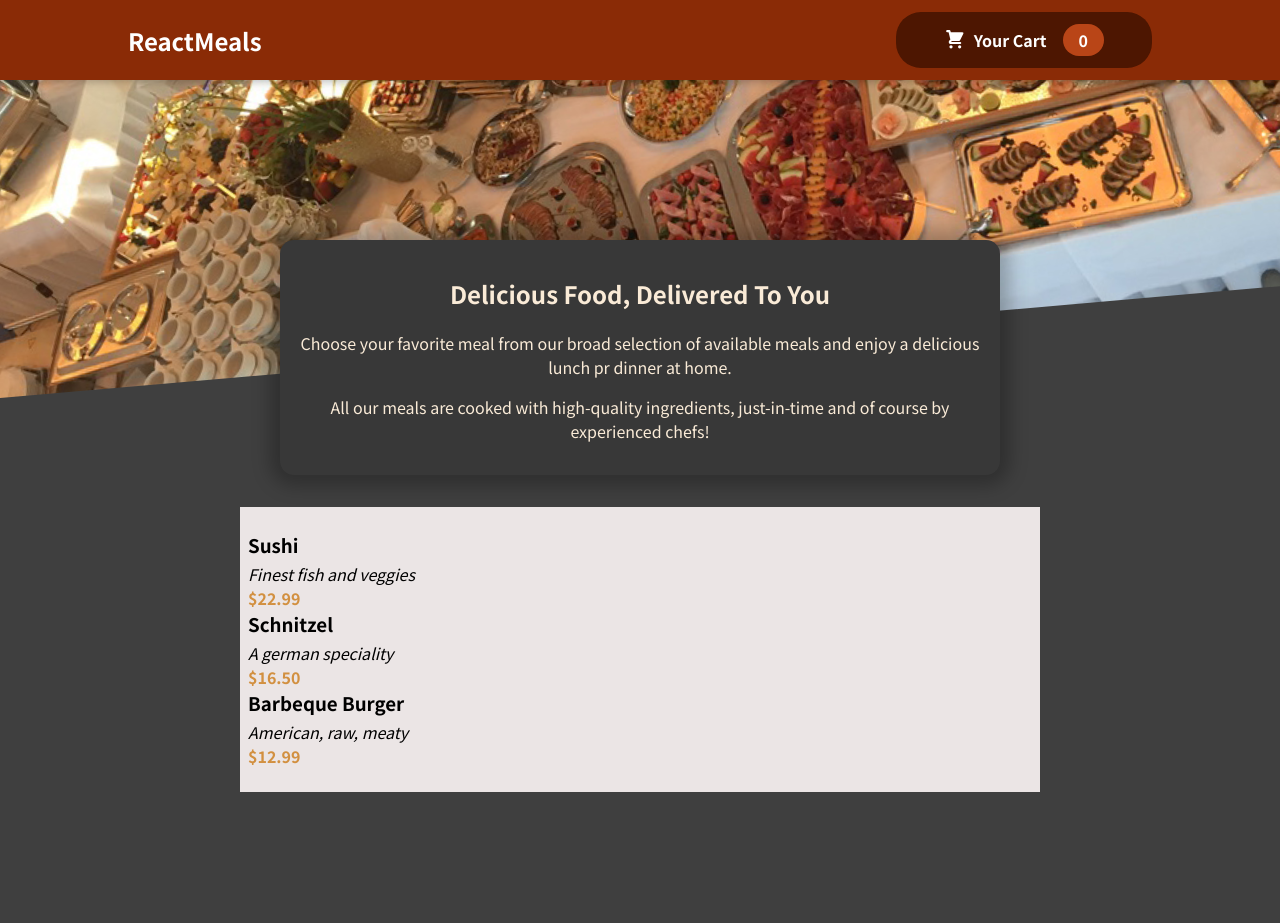
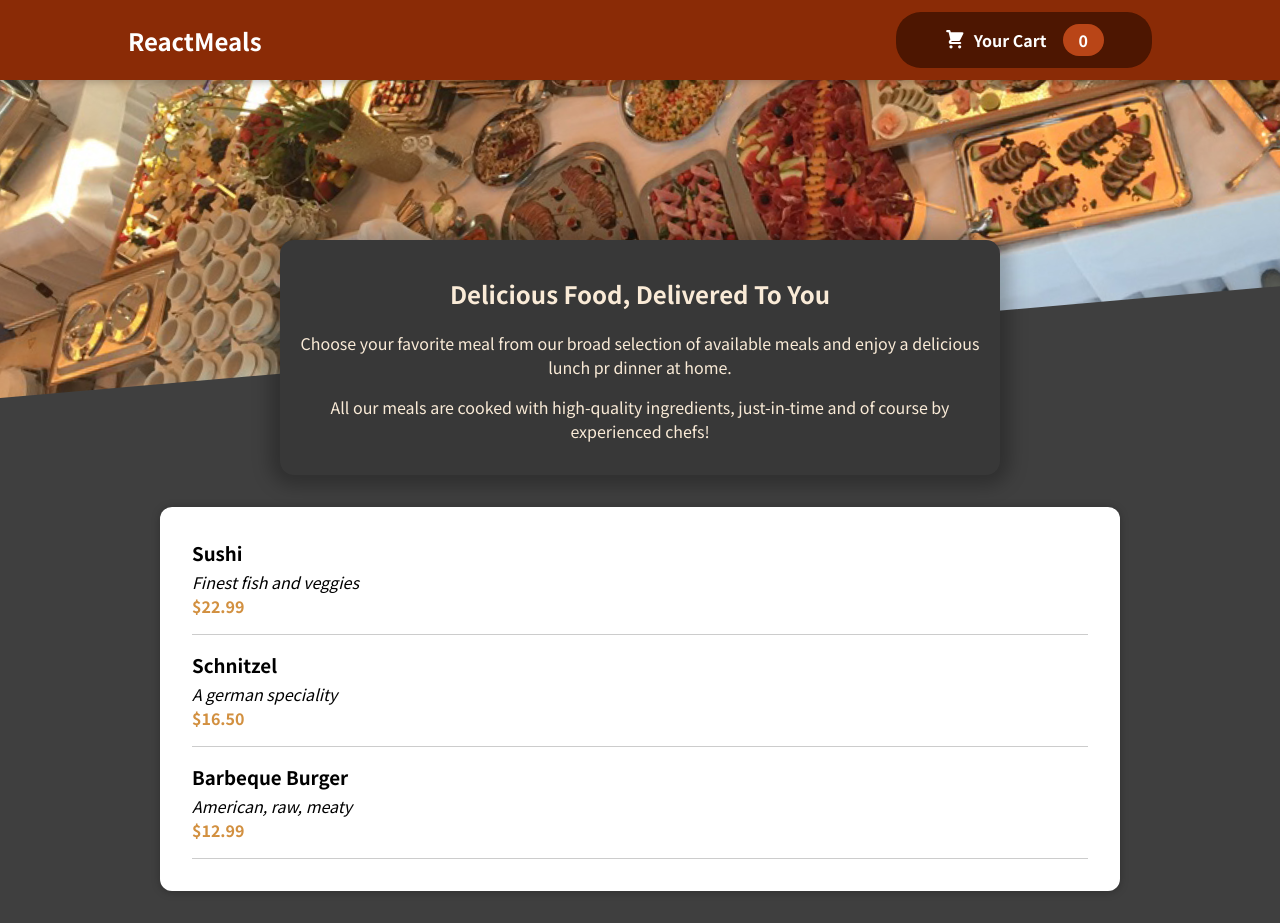
Before and after one commit to harshitaM29/restaurant-app, a React (Create React App) app: page / in a window 1280 px wide. Before the commit the page ends 824 px from the top, so only its background shows below. Built offline with nearby package versions, Linux system fonts and the light colour scheme.

Commit message:
fixed some changes according to trainer

```diff
--- a/src/App.js
+++ b/src/App.js
@@ -1,29 +1,14 @@
 import Header from "./components/Layout/Header";
 import MealsSummary from "./components/Meals/MealsSummary";
-import MealList from "./components/Meals/MealList";
+import Meals from "./components/Meals/Meals";
 function App() {
-  const DUMMY_MEALS = [
-    {
-        mealName:'Sushi',
-        mealDescription:'Finest fish and veggies',
-        mealPrice:'$22.99'
-    },
-    {
-      mealName:'Schnitzel',
-      mealDescription:'A german speciality',
-      mealPrice:'$16.50'
-  },
-  {
-    mealName:'Barbeque Burger',
-    mealDescription:'American, raw, meaty',
-    mealPrice:'$12.99'
-}
-  ]
+
   return (
     <div>
       <Header />
-      <MealsSummary />
-      <MealList meals={DUMMY_MEALS} />
+      <main>
+        <Meals />
+      </main>
     </div>
   );
 }
--- /dev/null
+++ b/src/components/Meals/MealItem.js
@@ -0,0 +1,19 @@
+import classes from './MealItem.module.css';
+
+const MealItem = (props) => {
+    console.log(props);
+    //const price = `$${props.price.toFixed(2)}`;
+
+    return (
+        <li  className={classes.meal}>
+            <div>
+
+                <h3>{props.name}</h3>
+                <div className={classes.description}>{props.des}</div>
+                <div className={classes.price}>{props.price}</div>
+            </div>
+        </li>
+    )
+}
+
+export default MealItem;
--- /dev/null
+++ b/src/components/Meals/MealItem.module.css
@@ -0,0 +1,19 @@
+.meal {
+    display: flex;
+    justify-content: space-between;
+    margin: 1rem;
+    padding-bottom: 1rem;
+    border-bottom: 1px solid #ccc;
+}
+
+.meal h3 {
+    margin: 0 0 0.25rem 0;
+     }
+ .description {
+     font-style: italic;
+ }
+ .price {
+     color: #d29040;
+     font-weight: bold;
+
+ }
--- a/src/components/Meals/MealList.js
+++ b/src/components/Meals/MealList.js
@@ -1,20 +1,41 @@
 import classes from './MealList.module.css';
 import Card from '../UI/Card';
-
+import MealItem from './MealItem';
+const DUMMY_MEALS = [
+    {
+        id:'m1',
+        mealName:'Sushi',
+        mealDescription:'Finest fish and veggies',
+        mealPrice:'$22.99'
+    },
+    {
+        id:'m2',
+      mealName:'Schnitzel',
+      mealDescription:'A german speciality',
+      mealPrice:'$16.50'
+  },
+  {
+    id:'m3',
+    mealName:'Barbeque Burger',
+    mealDescription:'American, raw, meaty',
+    mealPrice:'$12.99'
+}
+  ]
 
 const MealList = props => {
+    const mealList =  DUMMY_MEALS.map(meal => <MealItem key={meal.id}
+        name={meal.mealName}
+        des={meal.mealDescription}
+        price={meal.mealPrice} />)
     return (
-    <Card className={classes.list}>
-    <ul className={classes['ul-list']} >
-        {props.meals.map(meal => (
-            <li>
-                <h3>{meal.mealName} </h3>
-                <div className={classes.description}>{meal.mealDescription} </div>
-                <div className={classes.price}>{meal.mealPrice}</div>
-            </li>
-        ))}
+
+    <section className={classes.list}>
+        <Card>
+    <ul>
+       {mealList}
         </ul>
-    </Card>
+        </Card>
+    </section>
     )
 }
 
--- a/src/components/Meals/MealList.module.css
+++ b/src/components/Meals/MealList.module.css
@@ -1,26 +1,13 @@
 .list {
-    padding: 0.5rem;
-    background-color: rgb(235, 229, 229);
-    margin: 2rem auto;
-    width: 50rem;
-    max-width: 95%;
+    max-width: 60rem;
+  width: 90%;
+  margin: 2rem auto;
+  animation: meals-appear 1s ease-out forwards;
 
 }
 
-.ul-list {
+.list ul {
     list-style: none;
-    padding: 0;
-
+  margin: 0;
+  padding: 0;
 }
-
-.list h3 {
-   margin: 0 0 0.25rem 0;
-    }
-.description {
-    font-style: italic;
-}
-.price {
-    color: #d29040;
-    font-weight: bold;
-
-}
--- /dev/null
+++ b/src/components/Meals/Meals.js
@@ -0,0 +1,15 @@
+import { Fragment } from "react";
+import MealsSummary from "./MealsSummary";
+import MealList from "./MealList";
+
+
+const Meals = () => {
+    return (
+        <Fragment>
+        <MealsSummary />
+        <MealList />
+        </Fragment>
+    )
+};
+
+export default Meals;
--- a/src/components/UI/Card.js
+++ b/src/components/UI/Card.js
@@ -1,6 +1,6 @@
 import classes from './Card.module.css'
 const Card = props => {
-    return <div className={` ${classes.cart} ${props.className} `}>{props.children}</div>
+    return <div className={classes.card}>{props.children}</div>
 }
 
 export default Card;
--- a/src/components/UI/Card.module.css
+++ b/src/components/UI/Card.module.css
@@ -1,4 +1,6 @@
 .card {
+    padding: 1rem;
     border-radius: 12px;
     box-shadow: 0 1px 8px rgba(0, 0, 0, 0.25);
+    background-color: white;
 }
```
